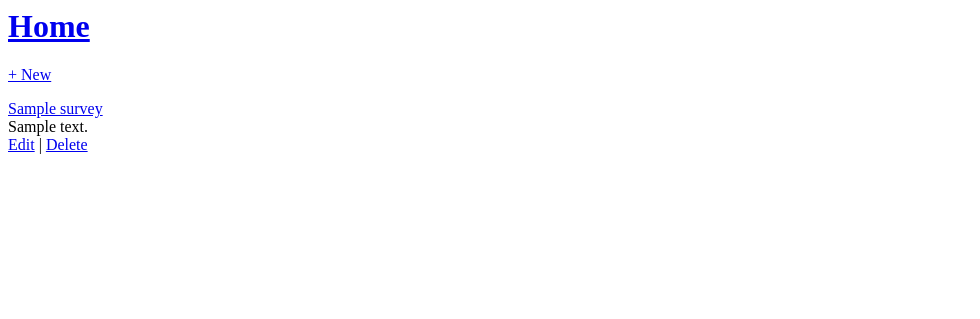
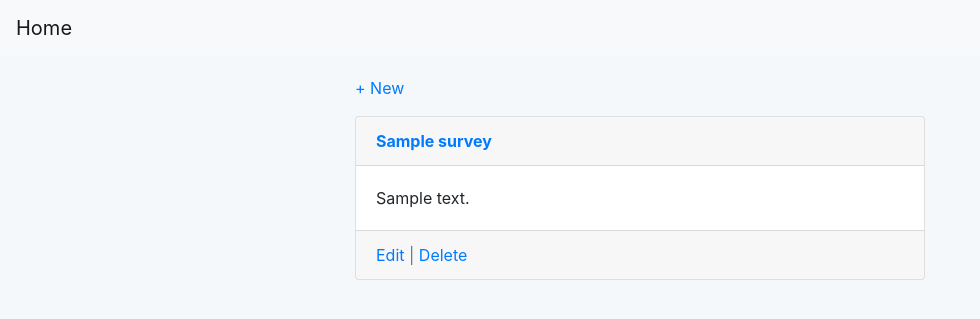
Before and after one commit to danielemurgolo/Survey, a Django app: template templates/survey_list.html in a window 1280 px wide. Shown: the top 319 px of the page, without its empty margins (0-980 px from the left). Run offline with Django 4.2, Linux system fonts and the light colour scheme; the template is opened without the code that fills it: most values are stand-ins (such as "Sample title", 1, 10 or a date in 2020); some libraries are stand-ins or nearby versions.

Commit message:
template changed

```diff
--- a/templates/base.html
+++ b/templates/base.html
@@ -1,16 +1,45 @@
+<!DOCTYPE html>
 <html>
+<head>
+    <title>Survey</title>
+    <!-- Bootstrap CSS -->
+    <link rel="stylesheet" href="https://stackpath.bootstrapcdn.com/bootstrap/4.5.2/css/bootstrap.min.css">
+    <!-- Custom CSS -->
+    <style>
+        body {
+            background-color: #f5f8fa;
+        }
 
-    <head>
-        <title>Survey</title>
-    </head>
+        .navbar {
+            background-color: #ffffff;
+        }
 
-    <body>
-        <header>
-            <h1><a href="{% url 'survey:home' %}">Home</a></h1>
-        </header>
-        <div>
-            {% block content %}{% endblock content %}
-        </div>
-    </body>
+        .container {
+            max-width: 600px;
+            margin: 0 auto;
+            padding-top: 20px;
+        }
 
+        .tweet {
+            background-color: #ffffff;
+            padding: 15px;
+            margin-bottom: 20px;
+            border-radius: 5px;
+        }
+    </style>
+</head>
+
+<body>
+    <nav class="navbar navbar-expand-lg navbar-light bg-light">
+        <a class="navbar-brand" href="{% url 'survey:home' %}">Home</a>
+    </nav>
+    <div class="container">
+        {% block content %}{% endblock content %}
+    </div>
+
+    <!-- Bootstrap JS (optional) -->
+    <script src="https://code.jquery.com/jquery-3.5.1.slim.min.js"></script>
+    <script src="https://cdn.jsdelivr.net/npm/@popperjs/core@2.5.4/dist/umd/popper.min.js"></script>
+    <script src="https://stackpath.bootstrapcdn.com/bootstrap/4.5.2/js/bootstrap.min.js"></script>
+</body>
 </html>
```
